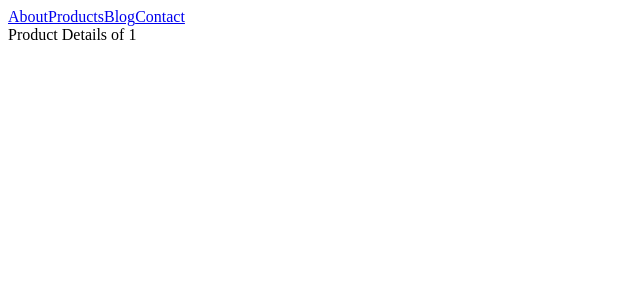
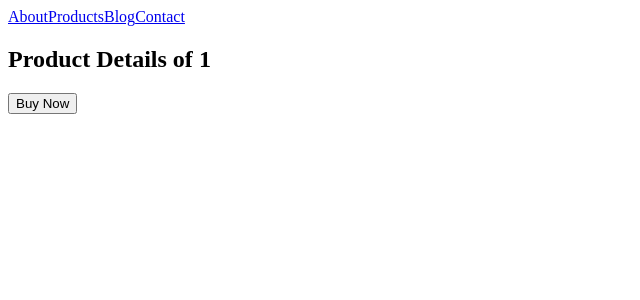
Before and after one commit to DATLARAVINDRABHUPATHIVARMA/NEXT_JS, a Next.js app in the folder nextapp/: page /Product/1 in a window 1280 px wide. Shown: the top 300 px of the page, without its empty margins (0-640 px from the left). Built offline with nearby package versions, Linux system fonts and the light colour scheme.

Commit message:
Start Templates

```diff
--- a/nextapp/app/(Home)/Product/[ProductID]/page.tsx
+++ b/nextapp/app/(Home)/Product/[ProductID]/page.tsx
@@ -1,25 +1,35 @@
+"use client"
 import { Metadata } from "next"
+import { useRouter } from "next/navigation"
+import { use } from "react"
 
 type Props = {params: Promise<{ProductID: string}>}
 
-export async function generateMetaData({params}:Props):Promise<Metadata>{
+// export async function generateMetaData({params}:Props):Promise<Metadata>{
 
-    const ProductID = (await params).ProductID
+//     const ProductID = (await params).ProductID
 
-    return {
-        title:`Product ${ProductID}`,
-        description: "Product Description"
+//     return {
+//         title:`Product ${ProductID}`,
+//         description: "Product Description"
+//     }
+
+// }
+
+export default function ProductDetails({params}:Props){
+
+    const router = useRouter()
+
+    const ProductID = use(params).ProductID
+
+    const handleBuyNow = (id=123) => {
+        router.push(`/checkout/${id}`)
     }
-
-}
-
-export default async function ProductDetails({params}:Props){
-
-    const ProductID = (await params).ProductID
 
     return (
         <div>
-            Product Details of {ProductID}
+           <h2>Product Details of {ProductID}</h2>
+            <button onClick={handleBuyNow}>Buy Now</button>
         </div>
     )
 }
--- a/nextapp/app/(Home)/Product/[ProductID]/reviews/[reviewID]/page.tsx
+++ b/nextapp/app/(Home)/Product/[ProductID]/reviews/[reviewID]/page.tsx
@@ -1,10 +1,10 @@
-import {notFound} from "next/navigation"
+import {notFound, redirect} from "next/navigation"
 
 export default async function ReviewDetails({params}:{params:Promise<{ProductID: string, reviewID: string}>}){
     const {ProductID, reviewID} = await params
 
     if(reviewID > "50"){
-        notFound()
+        redirect("/")
     }
 
     return (<h2>Product ID {ProductID} Review ID {reviewID}</h2>)
--- a/nextapp/app/news/[newsID]/page.tsx
+++ b/nextapp/app/news/[newsID]/page.tsx
@@ -1,4 +1,4 @@
-"use-client"
+"use client"
 
 import { use } from "react"
 
```
